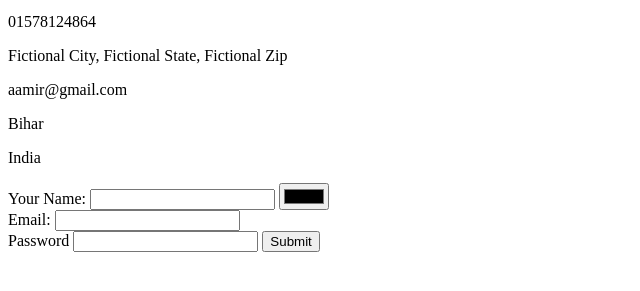
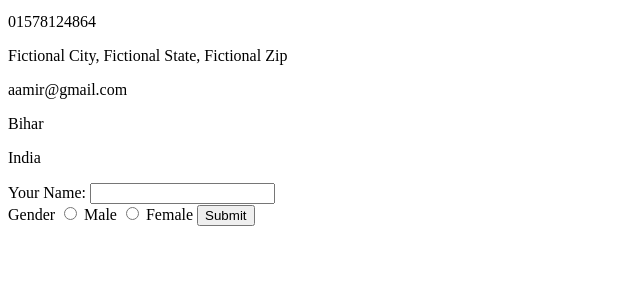
Before and after one commit to Aamiruem/Full-Stack-Web-Development, a plain HTML site: page Complete HTML/V13Tables/contact-me.html in a window 1280 px wide. Shown: the part 101-392 px from the top of the page, without its empty margins (0-640 px from the left). Drawn offline with Linux system fonts and the light colour scheme.

Commit message:
commit add

```diff
--- a/Complete HTML/V13Tables/contact-me.html
+++ b/Complete HTML/V13Tables/contact-me.html
@@ -14,14 +14,40 @@
     <p>Bihar</p>
     <p>India</p>
 
+    <!-- <form action=""> -->
+        <!-- <label for="name">Your Name: </label> -->
+        <!-- <input type="text"/> -->
+        <!-- <br> -->
+        <!-- <input type="color"><br> -->
+        <!-- <label for="email">Email: </label> -->
+        <!-- <input type="email"/><br> -->
+        <!-- <br> -->
+        <!-- <label for="">Gender</label> -->
+        <!-- <input type="radio" name="gender"/> -->
+        <!-- <label for="male">Male</label><br> -->
+        <!-- <input type="radio" name="gender"/> -->
+        <!-- <label for="female">Female</label><br> -->
+        <!-- <input type="radio" name="gender"/> -->
+        <!-- <input type="text" id="male" /> -->
+        <!-- <label for="password">Password</label> -->
+        <!-- <input type="password"> -->
+        <!-- <input type="submit"> -->
+    <!-- </form> -->
+
+
+
     <form action="">
         <label for="name">Your Name: </label>
         <input type="text"/>
-        <input type="color"><br>
-        <label for="email">Email: </label>
-        <input type="email"/><br>
-        <label for="password">Password</label>
-        <input type="password">
+        <br>
+
+        <label for="">Gender</label>
+        <input type="radio" name="gender"/>
+
+        <label for="male">Male</label>
+        <input type="radio" name="gender"/>
+
+        <label for="female">Female</label>
         <input type="submit">
     </form>
 </body>
```
